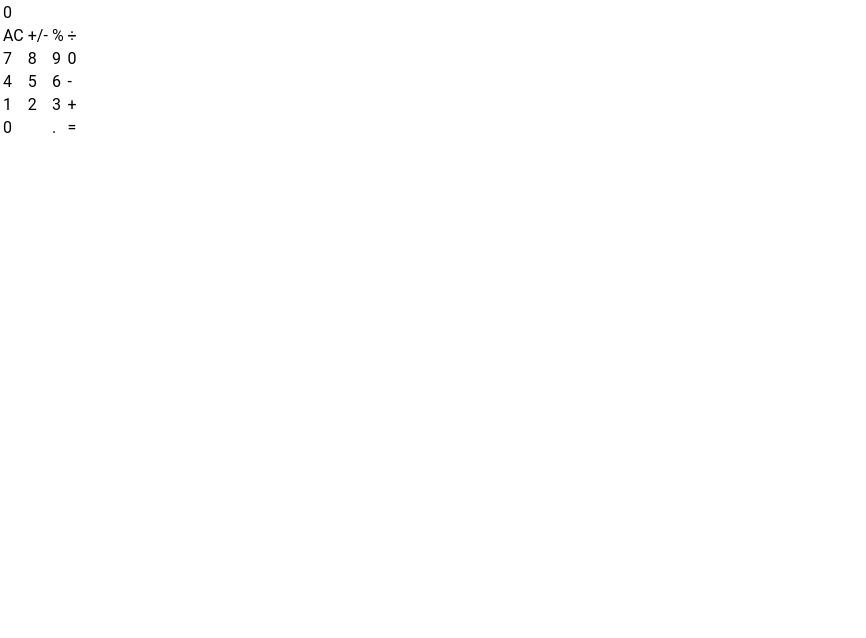
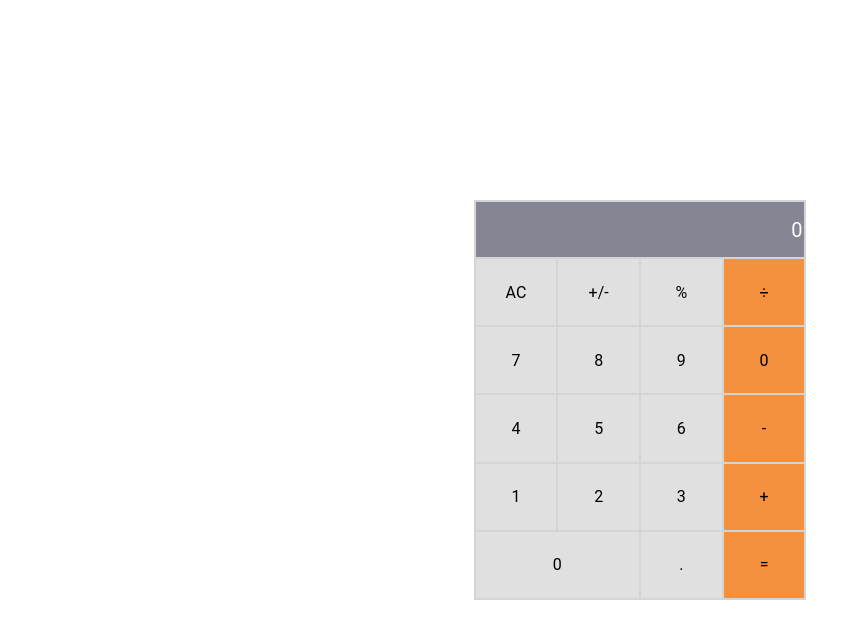
Before and after one commit to ndorrh/Math_Magicians, a React (Create React App) app: page / in a window 1280 px wide. Shown: the top 638 px of the page, without its empty margins (0-866 px from the left). Built offline with nearby package versions, Linux system fonts and the light colour scheme.

Commit message:
Add Stylig to the calculator component

```diff
--- a/src/App.css
+++ b/src/App.css
@@ -1,39 +1,34 @@
-.App {
+* {
+  padding: 0;
+  margin: 0;
+  box-sizing: border-box;
+}
+
+.cal-container {
+  height: 50vh;
+  width: 26%;
+  margin: 25vh auto;
+}
+
+table {
+  background-color: #d4d4d4;
+  table-layout: fixed;
+}
+
+#display {
+  background-color: #858694;
+  color: white;
+  text-align: right;
+  padding-right: 2px;
+  font-size: 20px;
+  height: 55px;
+}
+
+.orange {
+  background-color: #f5913e;
+}
+
+td {
+  background-color: #e0e0e0;
   text-align: center;
 }
-
-.App-logo {
-  height: 40vmin;
-  pointer-events: none;
-}
-
-@media (prefers-reduced-motion: no-preference) {
-  .App-logo {
-    animation: App-logo-spin infinite 20s linear;
-  }
-}
-
-.App-header {
-  background-color: #282c34;
-  min-height: 100vh;
-  display: flex;
-  flex-direction: column;
-  align-items: center;
-  justify-content: center;
-  font-size: calc(10px + 2vmin);
-  color: white;
-}
-
-.App-link {
-  color: #61dafb;
-}
-
-@keyframes App-logo-spin {
-  from {
-    transform: rotate(0deg);
-  }
-
-  to {
-    transform: rotate(360deg);
-  }
-}
```
